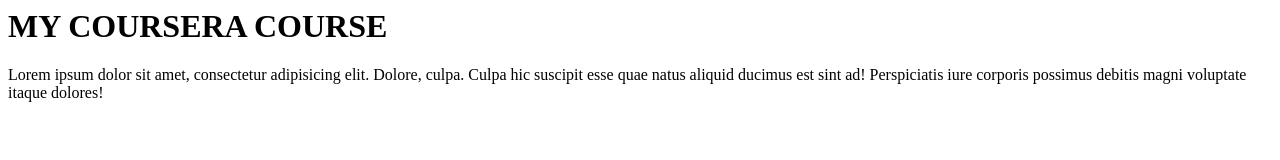
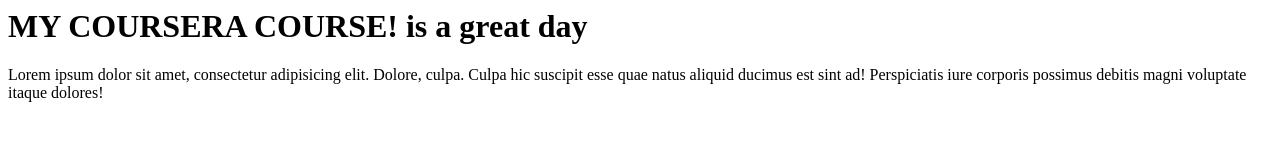
Before and after one commit to ghostpert07/coursera-course, a plain HTML site: page index.html in a window 1280 px wide. Drawn offline with Linux system fonts and the light colour scheme.

Commit message:
Few addition.

```diff
--- a/index.html
+++ b/index.html
@@ -6,7 +6,7 @@
     <title>Coursera Test</title>
 </head>
 <body>
-    <h1>MY COURSERA COURSE</h1>
+    <h1> MY COURSERA COURSE! is a great day </h1>
     Lorem ipsum dolor sit amet, consectetur adipisicing elit. Dolore, culpa. Culpa hic suscipit esse quae natus aliquid ducimus est sint ad! Perspiciatis iure corporis possimus debitis magni voluptate itaque dolores!
 </body>
 </html>
```
